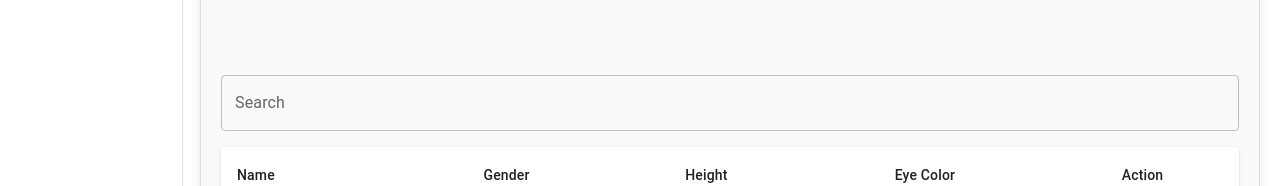
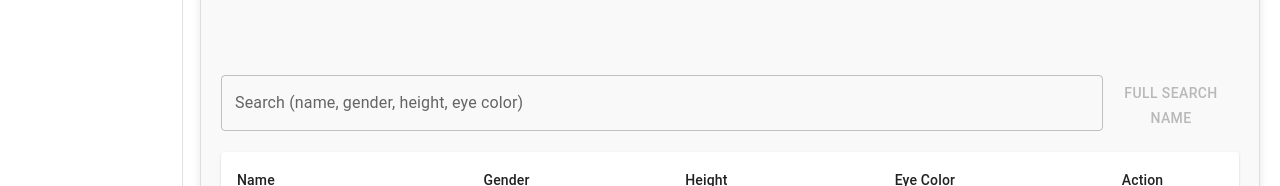
Before and after one commit to yazanj082/AO-React-Task, a React (Vite) app: page /star-wars in a window 1280 px wide. Shown: the part 230-416 px from the top of the page. Built offline with nearby package versions, Linux system fonts and the light colour scheme; no server answers.

Commit message:
adding full seach functionality

```diff
--- a/src/modules/star-wars/components/PeopleList/PeopleTable/PeopleTable.tsx
+++ b/src/modules/star-wars/components/PeopleList/PeopleTable/PeopleTable.tsx
@@ -29,6 +29,7 @@ const PeopleTable = () => {
     const navigate = useNavigate();
     const [page, setPage] = useState(1);
     const [searchTerm, setSearchTerm] = useState('');
+    const [isFullSearch, setIsFullSearch] = useState(false);
     const [tableData, setTableData] = useState<StarWarsCharacter[] | null>(null);
     const [apiResultData, setApiResultData] = useState<StarWarsApiResult | null>(null);
     const [requireFetchData, setRequireFetchData] = useState(true);
@@ -46,6 +47,8 @@ const PeopleTable = () => {
             x.gender.includes(searchTerm) || x.height.toLowerCase().includes(searchTerm.toLowerCase()) ||
             x.eye_color.toLowerCase().includes(searchTerm.toLowerCase()))
         setTableData(tempArray ?? [])
+        if (searchTerm == '')
+            setIsFullSearch(false);
     }, [apiResultData?.results, searchTerm])
 
     const handlePageChange = (_event: React.MouseEvent<HTMLButtonElement> | null, newPage: number) => {
@@ -54,15 +57,52 @@ const PeopleTable = () => {
 
     }
 
+    const handleFullSearch = async () => {
+        if (isFullSearch) {
+            setSearchTerm('');
+            if (apiResultData != null) {
+                setTableData(apiResultData.results);
+            }
+            setIsFullSearch(false);
+        } else {
+            setRequireFetchData(true);
+            setIsFullSearch(true);
+
+            let page = 1;
+            let responseData: StarWarsApiResult;
+            const tableData: StarWarsCharacter[] = [];
+
+            try {
+                do {
+                    const response = await StarWarsService.getCharactersAsync(page);
+                    responseData = response.data;
+                    const filteredResults = responseData.results.filter(x => x.name.toLowerCase().includes(searchTerm.toLowerCase()));
+                    tableData.push(...filteredResults);
+                    page += 1;
+                } while (responseData.next != null);
+
+                setTableData(tableData);
+            } catch (error) {
+                console.error("Error fetching characters:", error);
+            } finally {
+                setRequireFetchData(false);
+            }
+        }
+    };
+
+
     return (
         <Stack spacing={2}>
-            <TextField
-                label="Search"
-                value={searchTerm}
-                onChange={(event) => { setSearchTerm(event.target.value) }}
-                variant="outlined"
-            />
-
+            <Stack direction={'row'}>
+                <TextField
+                    label="Search (name, gender, height, eye color)"
+                    value={searchTerm}
+                    onChange={(event) => { setSearchTerm(event.target.value) }}
+                    variant="outlined"
+                    fullWidth={true}
+                />
+                <Button disabled={requireFetchData} onClick={handleFullSearch}>{isFullSearch ? "Cancel" : "Full Search Name"}</Button>
+            </Stack>
             <TableContainer component={Paper}>
                 <Table sx={{ minWidth: 700 }} aria-label="dessert table">
                     <TableHead>
@@ -99,7 +139,7 @@ const PeopleTable = () => {
                 <TablePagination
                     component="div"
                     count={tableData?.length == apiResultData?.results.length ? apiResultData?.count ?? 0 : 0}
-                    rowsPerPage={10}
+                    rowsPerPage={tableData ? tableData.length : 10}
                     page={page - 1}
                     rowsPerPageOptions={[]}
                     onPageChange={handlePageChange}
```
